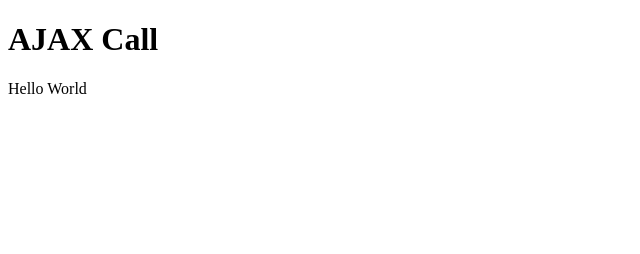
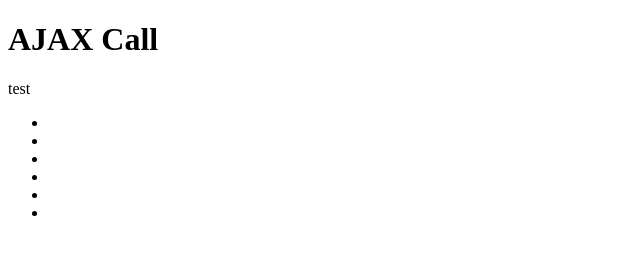
Before and after one commit to dck5132/Test, a plain HTML site: page index.html in a window 1280 px wide. Shown: the whole page, without its empty margins (0-640 px from the left). Drawn offline with Linux system fonts and the light colour scheme.

Commit message:
Selecting one out of multiple elements

```diff
--- a/index.html
+++ b/index.html
@@ -7,6 +7,14 @@
 <body>
 <H1> AJAX Call </H1>
 <div id="update">test</div>
+<ul>
+<li></li>
+<li></li>
+<li></li>
+<li></li>
+<li></li>
+<li></li>
+</ul>
 <script src="script.js"></script>
 </body>
 </html>
--- a/script.js
+++ b/script.js
@@ -9,8 +9,8 @@
 request.onreadystatechange = function() {
 	if ((request.readyState===4) && (request.status===200))
 {
-var modify = document.getElementById('update');
-modify.innerHTML = request.responseText;
+var modify = document.getElementsByTagName('li');
+modify.[2]innerHTML = request.responseText;
 
 }
 }
```
